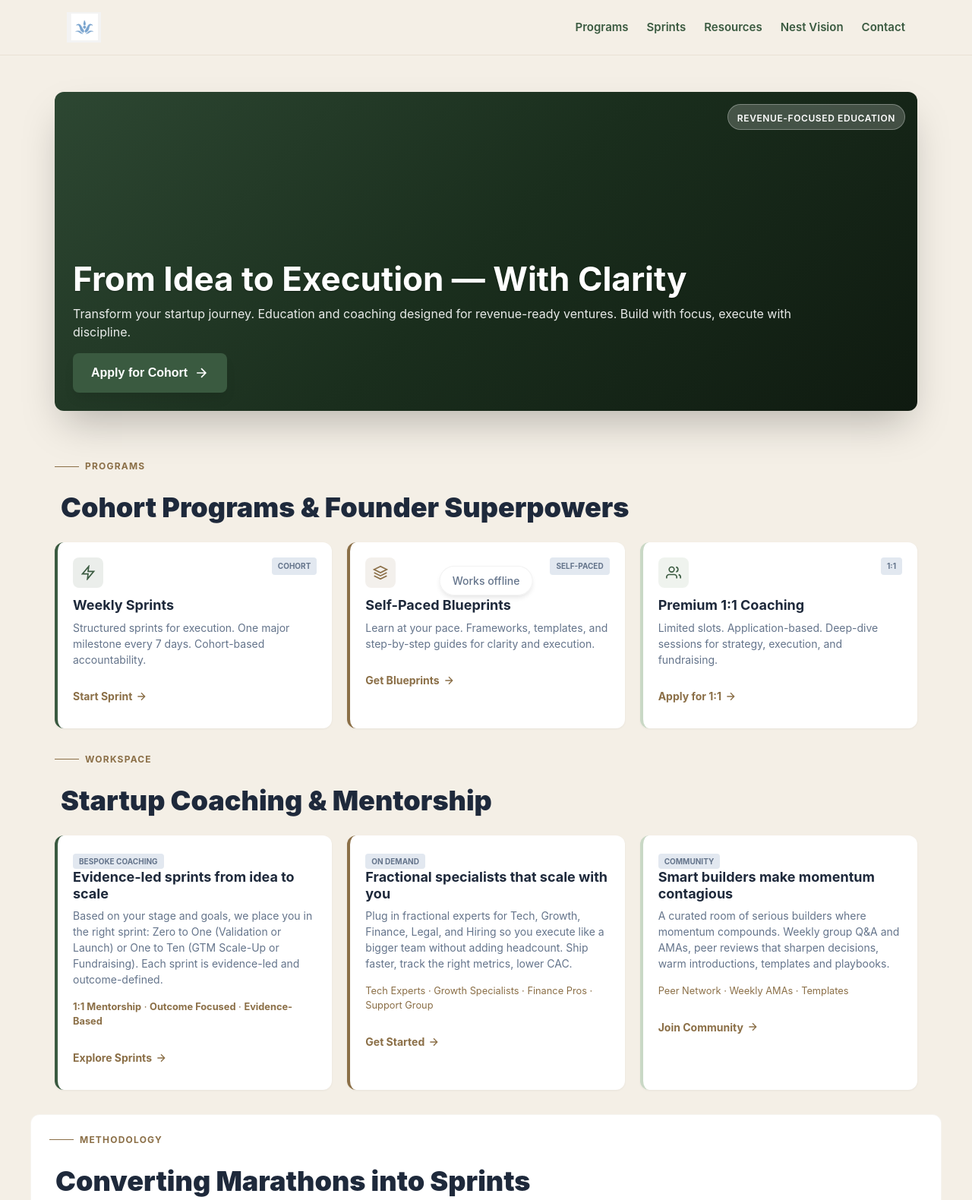
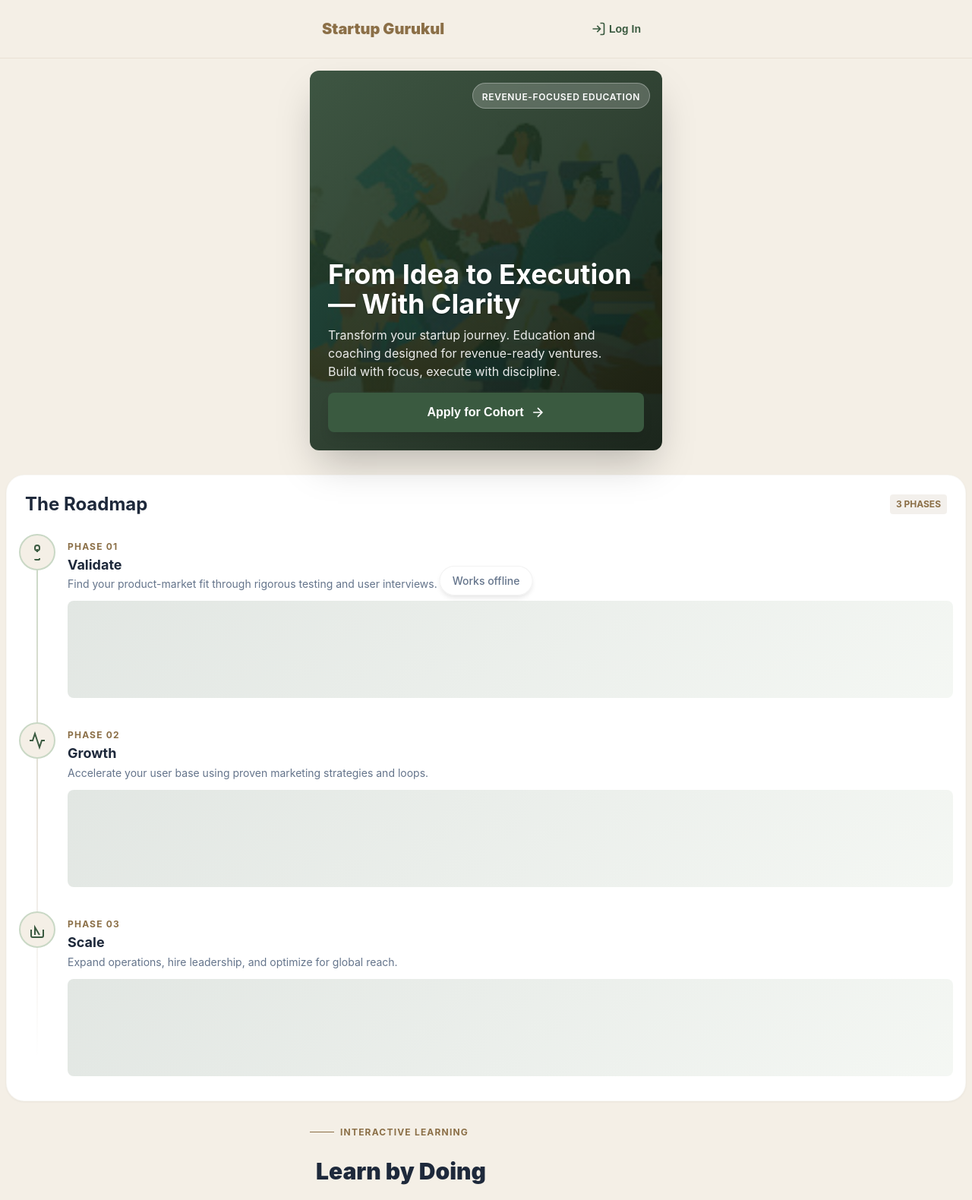
Before and after one commit to akshu5688/acharya-ventures-landing-pages, a website: page gurukullanding page 2/index.html in a window 1280 px wide. Shown: the top 1580 px of the page at 76% size. Drawn offline with Linux system fonts and the light colour scheme.

Commit message:
Add learning illustration as hero background for From Idea to Execution section
Made-with: Cursor

```diff
--- a/gurukullanding page 2/index.html
+++ b/gurukullanding page 2/index.html
@@ -47,9 +47,9 @@
     h2 { font-size: clamp(1.5rem, 4vw, 2rem); }
     h3 { font-size: clamp(1.125rem, 3vw, 1.375rem); }
 
-    /* ===== Layout — Desktop-first ===== */
-    .container { width: 100%; max-width: 1200px; margin: 0 auto; padding: 0 1.5rem; }
-    @media (min-width: 1024px) { .container { padding: 0 2rem; } }
+    /* ===== Layout ===== */
+    .container { width: 100%; max-width: 512px; margin: 0 auto; padding: 0 1rem; }
+    @media (min-width: 640px) { .container { padding: 0 1.5rem; } }
 
     /* ===== Header ===== */
     header {
@@ -69,25 +69,38 @@
       padding: 1rem;
       min-height: 56px;
     }
-    .logo { font-size: 1.25rem; font-weight: 900; color: var(--secondary); }
-    .nav-links { display: flex; align-items: center; gap: 1.5rem; flex-wrap: wrap; }
-    .nav-links a { color: var(--primary); font-weight: 600; font-size: 0.9375rem; text-decoration: none; transition: color 0.2s; }
-    .nav-links a:hover { color: var(--secondary); }
+    .logo { font-size: 1.25rem; font-weight: 900; color: var(--secondary); flex: 1; }
+    .btn-login {
+      display: flex;
+      align-items: center;
+      gap: 0.25rem;
+      background: none;
+      border: none;
+      color: var(--primary);
+      font-weight: 700;
+      font-size: 0.875rem;
+      cursor: pointer;
+      padding: 0.5rem 0.75rem;
+      min-height: 44px;
+      min-width: 44px;
+      justify-content: center;
+    }
+    .btn-login:active { opacity: 0.7; }
     .icon { width: 20px; height: 20px; flex-shrink: 0; }
 
     /* ===== Hero ===== */
-    .hero { padding: 2rem 0 3rem; }
-    @media (min-width: 768px) { .hero { padding: 3rem 0 4rem; } }
+    .hero { padding: 1rem 0 2rem; }
     .hero-card {
       position: relative;
-      min-height: min(420px, 55vh);
+      min-height: min(500px, 70vh);
       border-radius: 0.75rem;
       overflow: hidden;
       box-shadow: 0 25px 50px -12px rgba(0,0,0,0.25);
       display: flex;
       flex-direction: column;
       justify-content: flex-end;
-      background: linear-gradient(135deg, #2d4732 0%, #1a2e1d 50%, #0f1a10 100%);
+      background: linear-gradient(135deg, rgba(45,71,50,0.92) 0%, rgba(26,46,29,0.9) 50%, rgba(15,26,16,0.95) 100%),
+        url('hero-bg.png') center/cover no-repeat;
     }
     .hero-badge {
       position: absolute;
@@ -101,15 +114,14 @@
     }
     .hero-badge span { font-size: 0.75rem; font-weight: 600; color: white; text-transform: uppercase; letter-spacing: 0.05em; }
     .hero-content { padding: 1.5rem; }
-    .hero h1 { color: white; font-size: clamp(1.75rem, 4vw, 2.75rem); line-height: 1.15; text-shadow: 0 1px 2px rgba(0,0,0,0.3); }
+    .hero h1 { color: white; font-size: clamp(1.75rem, 6vw, 2.25rem); line-height: 1.1; text-shadow: 0 1px 2px rgba(0,0,0,0.3); }
     .hero p { color: rgba(255,255,255,0.9); font-size: 1rem; margin-top: 0.5rem; max-width: 90%; }
     .btn-cta {
-      display: inline-flex;
+      display: flex;
       align-items: center;
       justify-content: center;
       gap: 0.5rem;
-      width: auto;
-      min-width: 200px;
+      width: 100%;
       background: var(--primary);
       color: white;
       font-weight: 700;
@@ -129,10 +141,8 @@
     .timeline {
       background: white;
       border-radius: 1.5rem;
-      margin: 0 auto 3rem;
-      padding: 2rem 1.5rem;
-      max-width: 1200px;
-      width: calc(100% - 3rem);
+      margin: 0 0.5rem 2rem;
+      padding: 1.5rem 1rem;
       box-shadow: 0 1px 3px rgba(0,0,0,0.05);
       border: 1px solid rgba(139, 111, 71, 0.05);
     }
@@ -148,9 +158,8 @@
     .timeline-grid {
       display: grid;
       grid-template-columns: 48px 1fr;
-      gap: 0 1.5rem;
+      gap: 0 1rem;
       position: relative;
-      max-width: 720px;
     }
     .timeline-line {
       position: absolute;
@@ -195,10 +204,7 @@
     .section-label::before { content: ''; width: 2rem; height: 1px; background: var(--secondary); }
     .section-label span { font-size: 0.75rem; font-weight: 700; color: var(--secondary); text-transform: uppercase; letter-spacing: 0.1em; }
     .section-title { font-size: 1.875rem; font-weight: 900; color: var(--text); margin-bottom: 1.5rem; padding: 0 0.5rem; }
-    @media (min-width: 1024px) { .section-title { font-size: 2.25rem; } }
-    .cards { display: grid; grid-template-columns: 1fr; gap: 1rem; padding: 0 0 2rem; }
-    @media (min-width: 768px) { .cards { grid-template-columns: repeat(2, 1fr); } }
-    @media (min-width: 1024px) { .cards { grid-template-columns: repeat(3, 1fr); gap: 1.25rem; } }
+    .cards { display: flex; flex-direction: column; gap: 1rem; padding: 0 0 2rem; }
     .card {
       background: white;
       padding: 1.25rem;
@@ -248,10 +254,9 @@
     .footer-cta {
       background: var(--secondary);
       color: white;
-      border-radius: 1rem;
-      padding: 3rem 2rem;
-      margin: 0 auto 4rem;
-      max-width: 1200px;
+      border-radius: 0.75rem;
+      padding: 2rem;
+      margin: 0 1rem 4rem;
       text-align: center;
       position: relative;
       overflow: hidden;
@@ -280,11 +285,9 @@
     }
     .footer-cta-inner { position: relative; z-index: 1; }
     .footer-cta h2 { color: white; font-size: 1.5rem; margin-bottom: 0.75rem; }
-    .footer-cta p { color: rgba(255,255,255,0.8); font-size: 0.9375rem; margin-bottom: 1.5rem; max-width: 28rem; margin-left: auto; margin-right: auto; }
+    .footer-cta p { color: rgba(255,255,255,0.8); font-size: 0.875rem; margin-bottom: 1.5rem; max-width: 18rem; margin-left: auto; margin-right: auto; }
     .btn-trial {
-      width: auto;
-      min-width: 200px;
-      padding: 0.875rem 2rem;
+      width: 100%;
       background: white;
       color: var(--secondary);
       font-weight: 700;
@@ -324,14 +327,11 @@
   <header>
     <div class="container">
       <div class="header-inner">
-        <a href="index.html" style="text-decoration:none;"><img src="logo.png" alt="Startup Gurukul" style="height:40px;display:block;"></a>
-        <nav class="nav-links">
-          <a href="#programs">Programs</a>
-          <a href="sprints.html">Sprints</a>
-          <a href="#content-hub">Resources</a>
-          <a href="#nest-vision">Nest Vision</a>
-          <a href="#contact">Contact</a>
-        </nav>
+        <h2 class="logo">Startup Gurukul</h2>
+        <button class="btn-login" aria-label="Log in">
+          <svg class="icon" viewBox="0 0 24 24" fill="none" stroke="currentColor" stroke-width="2"><path d="M15 3h4a2 2 0 0 1 2 2v14a2 2 0 0 1-2 2h-4M10 17l5-5-5-5M15 12H3"/></svg>
+          <span>Log In</span>
+        </button>
       </div>
     </div>
   </header>
@@ -344,105 +344,87 @@
           <div class="hero-content">
             <h1>From Idea to Execution — With Clarity</h1>
             <p>Transform your startup journey. Education and coaching designed for revenue-ready ventures. Build with focus, execute with discipline.</p>
-            <button class="btn-cta" onclick="document.getElementById('contact').scrollIntoView({behavior:'smooth'})">Apply for Cohort <svg class="icon" viewBox="0 0 24 24" fill="none" stroke="currentColor" stroke-width="2"><path d="M5 12h14M12 5l7 7-7 7"/></svg></button>
+            <button class="btn-cta">Apply for Cohort <svg class="icon" viewBox="0 0 24 24" fill="none" stroke="currentColor" stroke-width="2"><path d="M5 12h14M12 5l7 7-7 7"/></svg></button>
           </div>
         </div>
       </div>
     </section>
 
-    <section class="container" id="programs">
-      <div class="section-label"><span>Programs</span></div>
-      <h2 class="section-title">Cohort Programs & Founder Superpowers</h2>
+    <section class="timeline">
+      <div class="timeline-header">
+        <h2>The Roadmap</h2>
+        <span class="phase-badge">3 PHASES</span>
+      </div>
+      <div class="timeline-grid">
+        <div class="timeline-line"></div>
+        <div class="timeline-step">
+          <div class="timeline-dot"><svg viewBox="0 0 24 24" fill="none" stroke="currentColor" stroke-width="2"><path d="M9 21c0 .5.5 1 1 1h4c.5 0 1-.5 1-1v-1M12 3a3 3 0 0 0-3 3v1a3 3 0 0 0 6 0V6a3 3 0 0 0-3-3z"/><path d="M12 8v4M12 16h.01"/></svg></div>
+        </div>
+        <div class="timeline-content">
+          <div class="phase-label">PHASE 01</div>
+          <h3>Validate</h3>
+          <p>Find your product-market fit through rigorous testing and user interviews.</p>
+          <div class="timeline-img"></div>
+        </div>
+        <div class="timeline-step">
+          <div class="timeline-dot"><svg viewBox="0 0 24 24" fill="none" stroke="currentColor" stroke-width="2"><path d="M22 12h-4l-3 9L9 3l-3 9H2"/></svg></div>
+        </div>
+        <div class="timeline-content">
+          <div class="phase-label">PHASE 02</div>
+          <h3>Growth</h3>
+          <p>Accelerate your user base using proven marketing strategies and loops.</p>
+          <div class="timeline-img"></div>
+        </div>
+        <div class="timeline-step">
+          <div class="timeline-dot"><svg viewBox="0 0 24 24" fill="none" stroke="currentColor" stroke-width="2"><path d="M4 12v8a2 2 0 0 0 2 2h12a2 2 0 0 0 2-2v-8M9 19V9l6 10M9 9l6 10"/></svg></div>
+        </div>
+        <div class="timeline-content">
+          <div class="phase-label">PHASE 03</div>
+          <h3>Scale</h3>
+          <p>Expand operations, hire leadership, and optimize for global reach.</p>
+          <div class="timeline-img"></div>
+        </div>
+      </div>
+    </section>
+
+    <section class="container">
+      <div class="section-label"><span>Interactive Learning</span></div>
+      <h2 class="section-title">Learn by Doing</h2>
       <div class="cards">
         <div class="card">
           <div class="card-header">
             <div class="card-icon"><svg viewBox="0 0 24 24" fill="none" stroke="currentColor" stroke-width="2"><path d="M13 2L3 14h9l-1 8 10-12h-9l1-8z"/></svg></div>
-            <span class="card-badge">Cohort</span>
+            <span class="card-badge">New</span>
           </div>
           <h3>Weekly Sprints</h3>
-          <p>Structured sprints for execution. One major milestone every 7 days. Cohort-based accountability.</p>
-          <a href="sprints.html">Start Sprint <svg viewBox="0 0 24 24" fill="none" stroke="currentColor" stroke-width="2"><path d="M5 12h14M12 5l7 7-7 7"/></svg></a>
+          <p>Short, focused tasks designed to help you execute one major milestone every 7 days.</p>
+          <a href="#">Start Sprint <svg viewBox="0 0 24 24" fill="none" stroke="currentColor" stroke-width="2"><path d="M5 12h14M12 5l7 7-7 7"/></svg></a>
         </div>
         <div class="card card-secondary">
           <div class="card-header">
-            <div class="card-icon"><svg viewBox="0 0 24 24" fill="none" stroke="currentColor" stroke-width="2"><path d="M12 2L2 7l10 5 10-5-10-5zM2 17l10 5 10-5M2 12l10 5 10-5"/></svg></div>
-            <span class="card-badge">Self-Paced</span>
+            <div class="card-icon"><svg viewBox="0 0 24 24" fill="none" stroke="currentColor" stroke-width="2"><path d="M14.7 6.3a1 1 0 0 0 0 1.4l1.6 1.6a1 1 0 0 0 1.4 0l3.77-3.77a6 6 0 0 1-7.94 7.94l-6.91 6.91a2.12 2.12 0 0 1-3-3l6.91-6.91a6 6 0 0 1 7.94-7.94l-3.76 3.76z"/></svg></div>
+            <span class="card-badge">Challenge</span>
           </div>
-          <h3>Self-Paced Blueprints</h3>
-          <p>Learn at your pace. Frameworks, templates, and step-by-step guides for clarity and execution.</p>
-          <a href="#contact" onclick="document.getElementById('contact').scrollIntoView({behavior:'smooth'})">Get Blueprints <svg viewBox="0 0 24 24" fill="none" stroke="currentColor" stroke-width="2"><path d="M5 12h14M12 5l7 7-7 7"/></svg></a>
+          <h3>Build in Public</h3>
+          <p>Share your progress, get feedback from peers, and build an audience before you launch.</p>
+          <a href="#">Join Challenge <svg viewBox="0 0 24 24" fill="none" stroke="currentColor" stroke-width="2"><path d="M5 12h14M12 5l7 7-7 7"/></svg></a>
         </div>
         <div class="card card-accent">
           <div class="card-header">
             <div class="card-icon"><svg viewBox="0 0 24 24" fill="none" stroke="currentColor" stroke-width="2"><path d="M17 21v-2a4 4 0 0 0-4-4H5a4 4 0 0 0-4 4v2"/><circle cx="9" cy="7" r="4"/><path d="M23 21v-2a4 4 0 0 0-3-3.87M16 3.13a4 4 0 0 1 0 7.75"/></svg></div>
-            <span class="card-badge">1:1</span>
           </div>
-          <h3>Premium 1:1 Coaching</h3>
-          <p>Limited slots. Application-based. Deep-dive sessions for strategy, execution, and fundraising.</p>
-          <a href="#contact" onclick="document.getElementById('contact').scrollIntoView({behavior:'smooth'})">Apply for 1:1 <svg viewBox="0 0 24 24" fill="none" stroke="currentColor" stroke-width="2"><path d="M5 12h14M12 5l7 7-7 7"/></svg></a>
+          <h3>Peer Review</h3>
+          <p>Get honest, constructive feedback on your pitch deck and landing pages.</p>
+          <a href="#">Get Feedback <svg viewBox="0 0 24 24" fill="none" stroke="currentColor" stroke-width="2"><path d="M5 12h14M12 5l7 7-7 7"/></svg></a>
         </div>
       </div>
     </section>
 
-    <section class="container" id="workspace">
-      <div class="section-label"><span>Workspace</span></div>
-      <h2 class="section-title">Startup Coaching & Mentorship</h2>
-      <div class="cards">
-        <div class="card">
-          <span class="card-badge">Bespoke Coaching</span>
-          <h3>Evidence-led sprints from idea to scale</h3>
-          <p>Based on your stage and goals, we place you in the right sprint: Zero to One (Validation or Launch) or One to Ten (GTM Scale-Up or Fundraising). Each sprint is evidence-led and outcome-defined.</p>
-          <p style="font-size:0.8rem;color:var(--secondary);margin-top:0.5rem;"><strong>1:1 Mentorship</strong> · <strong>Outcome Focused</strong> · <strong>Evidence-Based</strong></p>
-          <a href="sprints.html">Explore Sprints <svg viewBox="0 0 24 24" fill="none" stroke="currentColor" stroke-width="2"><path d="M5 12h14M12 5l7 7-7 7"/></svg></a>
-        </div>
-        <div class="card card-secondary">
-          <span class="card-badge">On Demand</span>
-          <h3>Fractional specialists that scale with you</h3>
-          <p>Plug in fractional experts for Tech, Growth, Finance, Legal, and Hiring so you execute like a bigger team without adding headcount. Ship faster, track the right metrics, lower CAC.</p>
-          <p style="font-size:0.8rem;color:var(--secondary);margin-top:0.5rem;">Tech Experts · Growth Specialists · Finance Pros · Support Group</p>
-          <a href="#contact" onclick="document.getElementById('contact').scrollIntoView({behavior:'smooth'})">Get Started <svg viewBox="0 0 24 24" fill="none" stroke="currentColor" stroke-width="2"><path d="M5 12h14M12 5l7 7-7 7"/></svg></a>
-        </div>
-        <div class="card card-accent">
-          <span class="card-badge">Community</span>
-          <h3>Smart builders make momentum contagious</h3>
-          <p>A curated room of serious builders where momentum compounds. Weekly group Q&A and AMAs, peer reviews that sharpen decisions, warm introductions, templates and playbooks.</p>
-          <p style="font-size:0.8rem;color:var(--secondary);margin-top:0.5rem;">Peer Network · Weekly AMAs · Templates</p>
-          <a href="sprints.html">Join Community <svg viewBox="0 0 24 24" fill="none" stroke="currentColor" stroke-width="2"><path d="M5 12h14M12 5l7 7-7 7"/></svg></a>
-        </div>
-      </div>
-    </section>
-
-    <section class="container" style="background:white;border-radius:0.75rem;padding:1.5rem;margin-bottom:2rem;border:1px solid rgba(139,111,71,0.08);">
-      <div class="section-label"><span>Methodology</span></div>
-      <h2 class="section-title">Converting Marathons into Sprints</h2>
-      <p style="color:var(--text-muted);font-size:0.9rem;margin-bottom:1rem;">Traditional entrepreneurship education is like running a marathon — overwhelming and exhausting. We break down the startup journey into focused, achievable sprints.</p>
-      <p style="color:var(--text-muted);font-size:0.9rem;margin-bottom:1rem;">A sprint is a concentrated, time-bound learning experience that takes you from confusion to clarity, from idea to action. Each sprint delivers real results: validate ideas, build MVPs, and create momentum.</p>
-      <a href="sprints.html" style="display:inline-flex;align-items:center;gap:0.25rem;color:var(--secondary);font-weight:700;font-size:0.875rem;text-decoration:none;">Explore Sprint 1 — Validation with Fundamentals <svg width="16" height="16" viewBox="0 0 24 24" fill="none" stroke="currentColor" stroke-width="2"><path d="M5 12h14M12 5l7 7-7 7"/></svg></a>
-    </section>
-
-    <section class="container" id="content-hub">
-      <div class="section-label"><span>Free Resources</span></div>
-      <h2 class="section-title">Content Hub</h2>
-      <p style="color:var(--text-muted);font-size:0.9rem;margin-bottom:1rem;padding:0 0.5rem;">High-value resources. SEO-optimized articles. Lead magnets.</p>
-      <div class="cards">
-        <div class="card">
-          <h3>Articles & Guides</h3>
-          <p>SEO-optimized content on validation, GTM, and fundraising.</p>
-          <a href="#contact">Get Free Resources <svg viewBox="0 0 24 24" fill="none" stroke="currentColor" stroke-width="2"><path d="M5 12h14M12 5l7 7-7 7"/></svg></a>
-        </div>
-      </div>
-    </section>
-
-    <section class="container" id="nest-vision" style="background:rgba(58,90,64,0.06);border-radius:0.75rem;padding:1.5rem;margin-bottom:2rem;border:1px solid rgba(58,90,64,0.1);">
-      <div class="section-label"><span>Nest Vision</span></div>
-      <p style="color:var(--text-muted);font-size:0.9rem;">A future sustainable co-living ecosystem for founders. Where builders live, learn, and grow together. Coming soon.</p>
-    </section>
-
-    <div class="footer-cta" id="contact">
+    <div class="footer-cta">
       <div class="footer-cta-inner">
-        <h2>Ready to Transform Your Journey?</h2>
-        <p>Apply for cohort programs or 1:1 coaching. Limited slots. Revenue-focused education.</p>
-        <button class="btn-trial">Apply Now</button>
+        <h2>Ready to build?</h2>
+        <p>Access the full curriculum, mentorship, and community today.</p>
+        <button class="btn-trial">Start Your Free Trial</button>
       </div>
     </div>
   </main>
```
Also changed, not shown: gurukullanding page 2/hero-bg.png (added).
